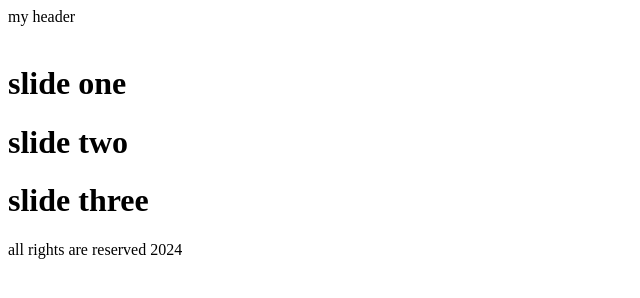
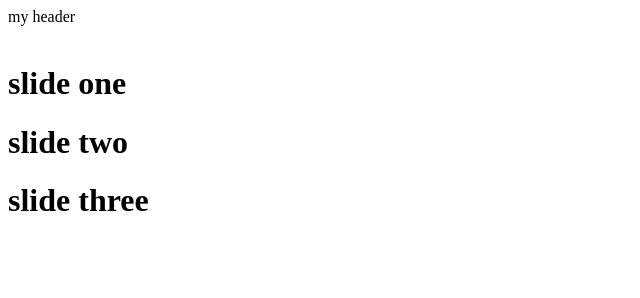
Before and after one commit to Amir-ali-2003/git_project_one, a website: page index.html in a window 1280 px wide. Shown: the whole page, without its empty margins (0-640 px from the left). Drawn offline with Linux system fonts and the light colour scheme.

Commit message:
footer removed

```diff
--- a/index.html
+++ b/index.html
@@ -17,9 +17,6 @@
         <h1>slide two</h1>
         <h1>slide three</h1>
     </div>
-    <footer>
-        all rights are reserved 2024
-    </footer>
 
     <script scr=".script.js"></script>
 </body>
```
